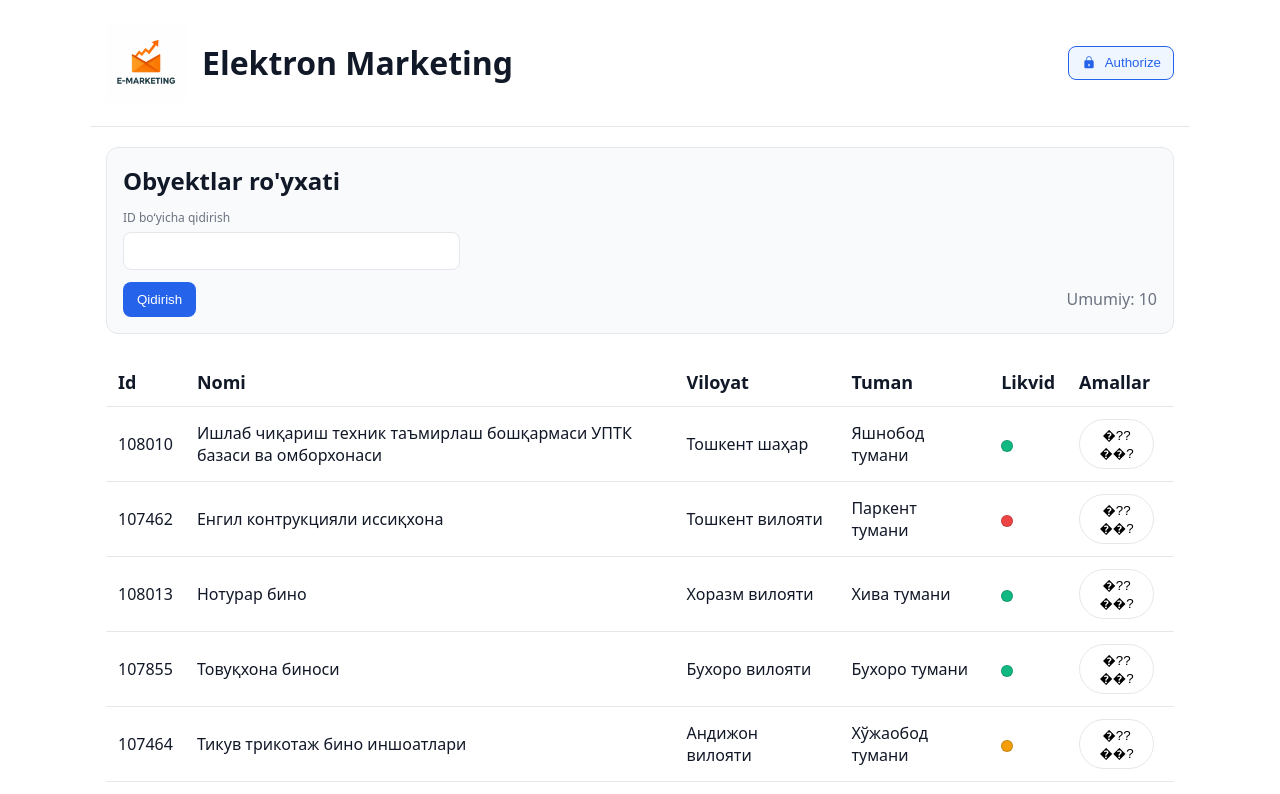
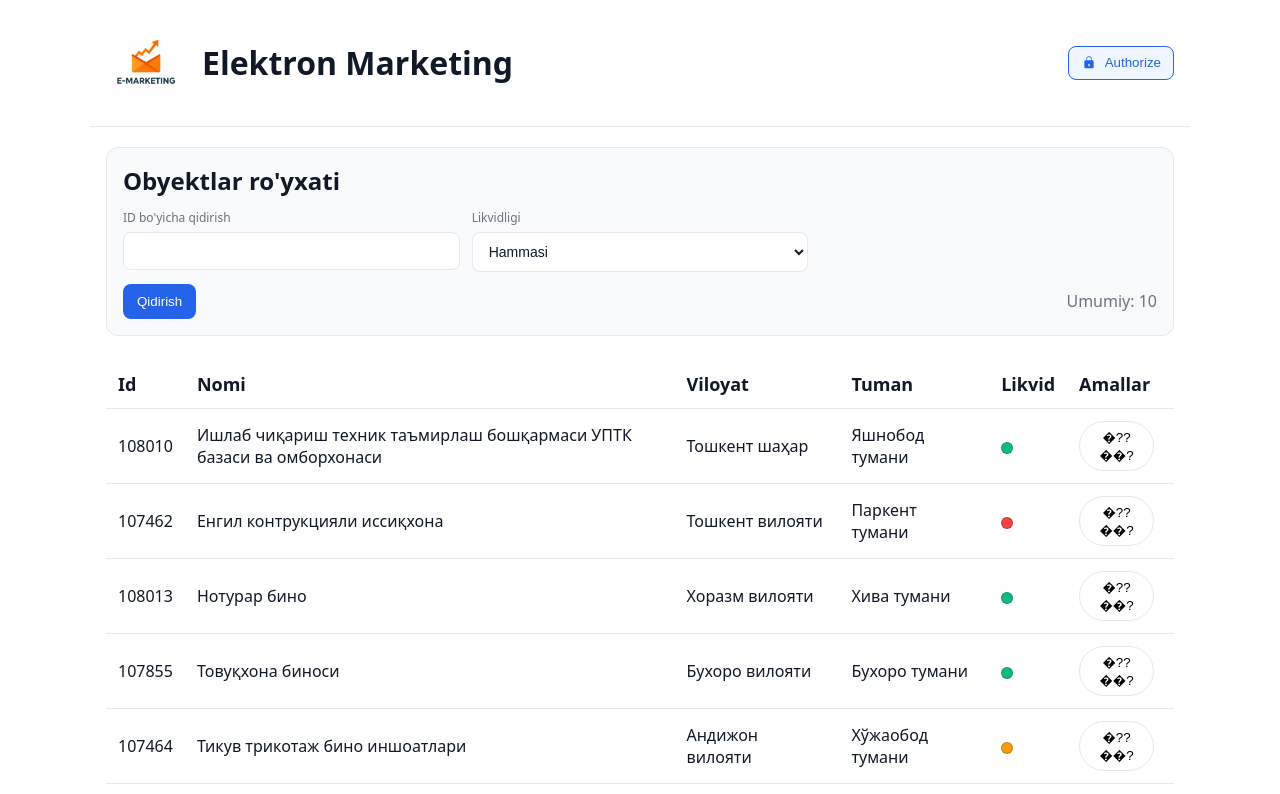
Before and after one commit to taxirov/e-marketing, a React (Vite) app: page / in a window 1280 px wide. Shown: the top 794 px of the page. Built offline with nearby package versions, Linux system fonts and the light colour scheme.

Commit message:
id photo

```diff
--- a/src/App.jsx
+++ b/src/App.jsx
@@ -14,6 +14,7 @@ export default function App() {
   const { fetchAnalysis, isAuthorized } = useAnalysisApi()
   const [filters, setFilters] = useState({
     id: '',
+    analysisStatus: '',
     category: '',
     cadastral: '',
     areaMin: '',
@@ -45,6 +46,7 @@ export default function App() {
 
     if (pass(f.id)) itemsList = itemsList.filter((x) => String(x.id).includes(String(f.id)))
     if (pass(f.category)) itemsList = itemsList.filter((x) => x.category === f.category)
+    if (pass(f.analysisStatus)) itemsList = itemsList.filter((x) => (x.analysisStatus || x.raw?.analysisStatus) === f.analysisStatus)
     if (pass(f.cadastral)) itemsList = itemsList.filter((x) => x.cadastral?.includes(f.cadastral))
     if (pass(f.areaMin)) itemsList = itemsList.filter((x) => (x.area ?? 0) >= Number(f.areaMin))
     if (pass(f.areaMax)) itemsList = itemsList.filter((x) => (x.area ?? 0) <= Number(f.areaMax))
--- a/src/api/analysis.js
+++ b/src/api/analysis.js
@@ -27,10 +27,10 @@ const DEFAULT_PAYLOAD = {
     parentData: null,
     isChild: false,
   },
-  sellProcess: { code: 'sell_process', value: null },
+  sellProcess: { code: 'sell_process', value: 'DIRECT' },
   sellType: { code: 'sell_type', value: null },
   purchaseType: { code: 'purchase_type', value: null },
-  findBuyer: { code: 'find_buyer', value: null },
+  findBuyer: { code: 'find_buyer', value: 'ADVERTISEMENT' },
   pledgePaymentType: null,
   productProcessType: 'IDENTIFICATION',
   tradeType: null,
@@ -50,8 +50,8 @@ function mapFiltersToPayload(filters, page = 1, size = 10) {
   payload.pageFilter.sort.col = sortMap[filters.sortBy] || 'updated_date'
   payload.pageFilter.sort.dir = filters.sortDir || 'desc'
 
-  const terms = [filters.id, filters.cadastral, filters.client].filter(Boolean)
-  payload.search = terms.join(' ').trim()
+  // Search by ID only, as requested
+  payload.search = (filters.id || '').toString().trim()
   payload.category = filters.category || null
   payload.productProcessType = filters.productProcessType || 'IDENTIFICATION'
   payload.tradeType = filters.tradeType || null
--- a/src/components/FilterForm.jsx
+++ b/src/components/FilterForm.jsx
@@ -1,9 +1,4 @@
 import React from 'react'
-
-const categories = ['Turar joy', 'Noturar', 'Qishloq xo‘jaligi']
-const statuses = ['Yangi', 'Jarayonda', 'Tasdiqlangan']
-const regions = ['Andijon', 'Farg‘ona', 'Namangan', 'Toshkent']
-const tradeTypes = ['Savdo', 'Ijaraga', 'Auksion']
 
 export default function FilterForm({ value, onChange, onSearch, loading, count }) {
   const set = (patch) => onChange({ ...value, ...patch })
@@ -12,13 +7,22 @@ export default function FilterForm({ value, onChange, onSearch, loading, count }
     <form className="filters" onSubmit={(e) => e.preventDefault()}>
       <div className="grid">
         <label>
-          <span>ID bo‘yicha qidirish</span>
+          <span>ID bo'yicha qidirish</span>
           <input value={value.id} onChange={(e) => set({ id: e.target.value })} />
+        </label>
+        <label>
+          <span>Likvidligi</span>
+          <select value={value.analysisStatus || ''} onChange={(e) => set({ analysisStatus: e.target.value })}>
+            <option value="">Hammasi</option>
+            <option value="GREEN">Yashil</option>
+            <option value="YELLOW">Sariq</option>
+            <option value="RED">Qizil</option>
+          </select>
         </label>
       </div>
       <div className="filters-footer">
         <button type="button" className="btn" onClick={onSearch} disabled={loading}>
-          {loading ? 'Yuklanmoqda…' : 'Qidirish'}
+          {loading ? 'Yuklanmoqda...' : 'Qidirish'}
         </button>
         <span className="count">Umumiy: {count}</span>
       </div>
```
